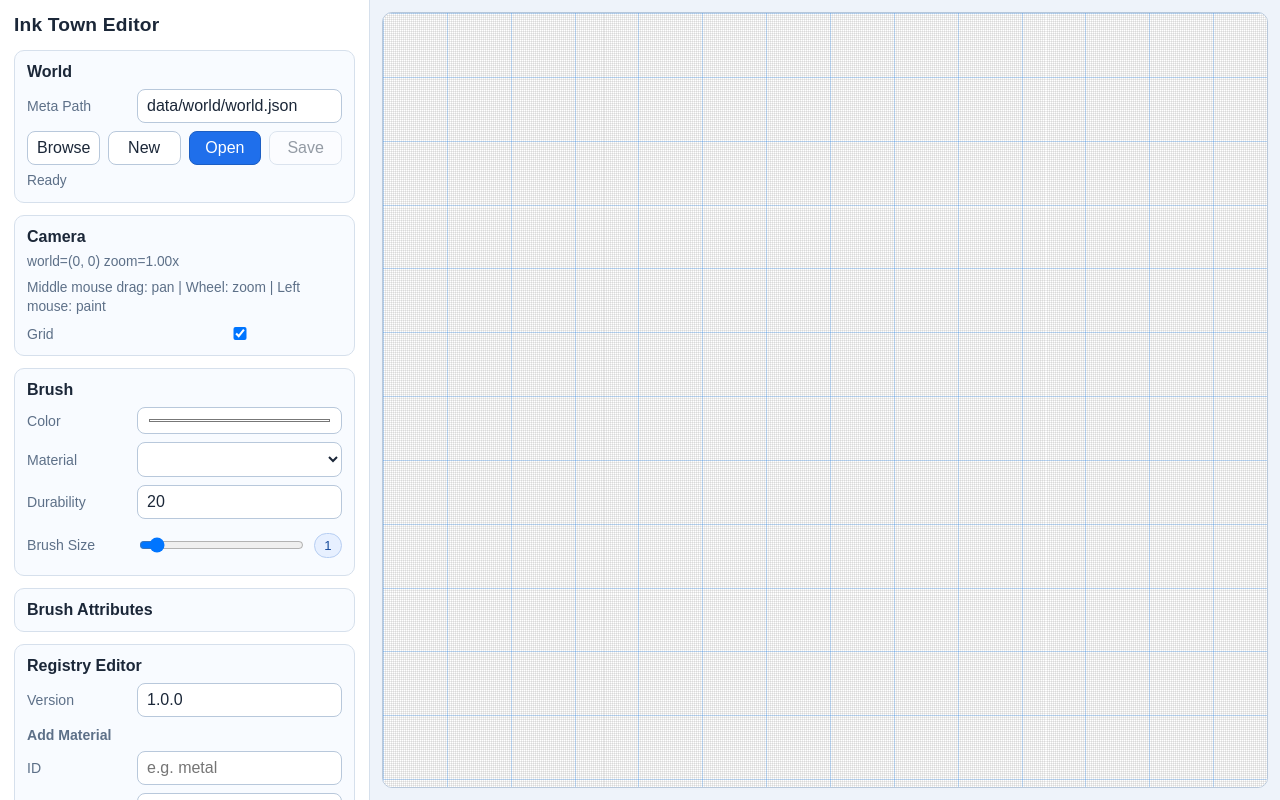
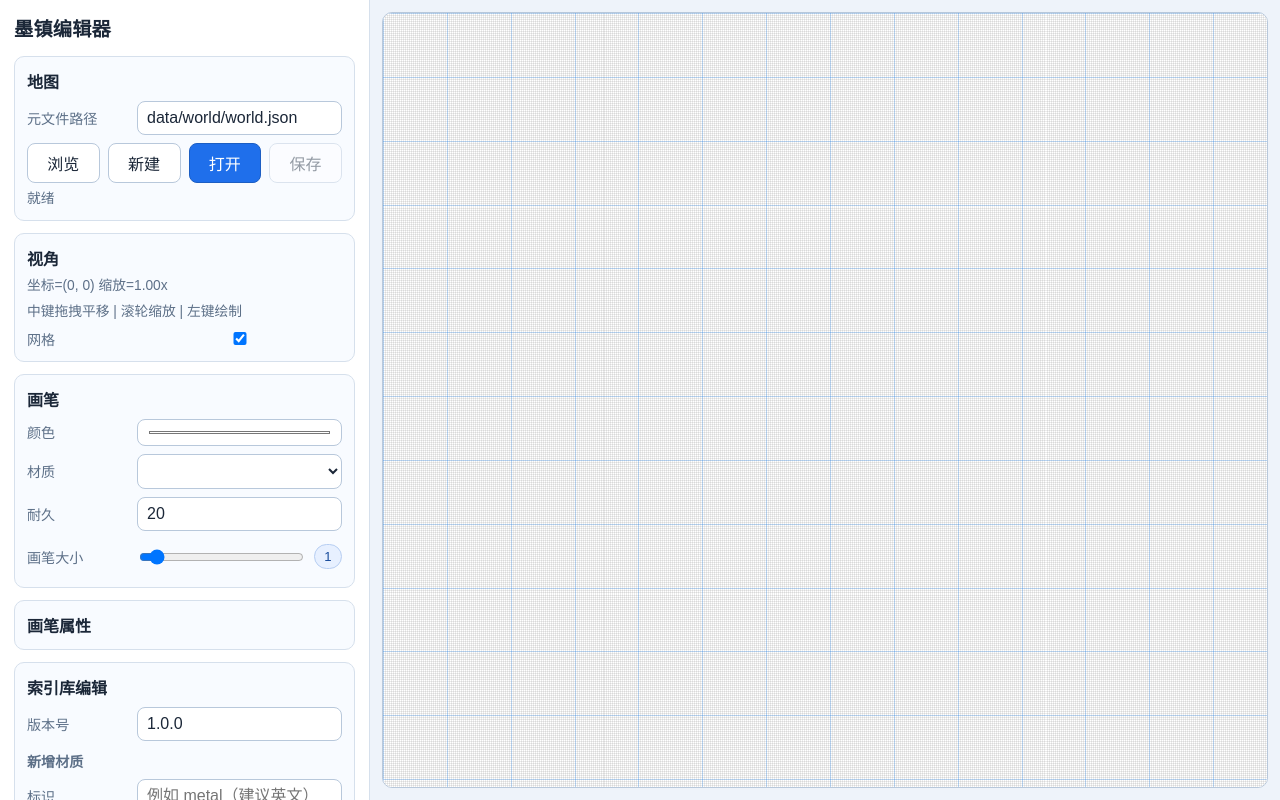
Before and after one commit to Dirinkbottle/Ink-Town, a React (Vite) app: page / in a window 1280 px wide. Built offline with nearby package versions, Linux system fonts and the light colour scheme.

Commit message:
feat(i18n): localize editor UI and runtime errors to Chinese

```diff
--- a/index.html
+++ b/index.html
@@ -3,7 +3,7 @@
   <head>
     <meta charset="UTF-8" />
     <meta name="viewport" content="width=device-width, initial-scale=1.0" />
-    <title>Ink Town Editor</title>
+    <title>墨镇编辑器</title>
   </head>
   <body>
     <div id="root"></div>
--- a/src-tauri/tauri.conf.json
+++ b/src-tauri/tauri.conf.json
@@ -13,7 +13,7 @@
   "app": {
     "windows": [
       {
-        "title": "Ink Town Editor",
+        "title": "墨镇编辑器",
         "label": "main",
         "width": 1400,
         "height": 960,
--- a/src/editor/EditorApp.tsx
+++ b/src/editor/EditorApp.tsx
@@ -45,6 +45,46 @@ function parseCsvValues(raw: string): string[] {
     .filter((v) => v.length > 0);
 }
 
+function zhDisplay(text: string): string {
+  const map: Record<string, string> = {
+    Soil: "土壤",
+    Stone: "石头",
+    Wood: "木材",
+    Water: "水",
+    Terrain: "地形",
+    Humidity: "湿度",
+    Biome: "生态",
+    plain: "平原",
+    forest: "森林",
+    rock: "岩地",
+    water: "水域",
+    dry: "干燥",
+    normal: "正常",
+    wet: "潮湿",
+    temperate: "温带",
+    desert: "沙漠",
+    tundra: "苔原"
+  };
+  return map[text] ?? text;
+}
+
+function zhField(field: string): string {
+  if (field === "material") {
+    return "材质";
+  }
+  if (field === "durability") {
+    return "耐久";
+  }
+  if (field === "color") {
+    return "颜色";
+  }
+  if (field.startsWith("attrs.")) {
+    const attr = field.slice("attrs.".length);
+    return `属性(${zhDisplay(attr)})`;
+  }
+  return field;
+}
+
 function buildBrushOffsets(size: number): Array<{ dx: number; dy: number }> {
   const offsets: Array<{ dx: number; dy: number }> = [];
   const radius = Math.floor(size / 2);
@@ -64,7 +104,7 @@ export function EditorApp() {
   const [registry, setRegistry] = useState<RegistrySnapshot | null>(null);
   const [chunks, setChunks] = useState<Map<string, ChunkData>>(new Map());
   const [dirtyChunkSet, setDirtyChunkSet] = useState(new Set<string>());
-  const [status, setStatus] = useState("Ready");
+  const [status, setStatus] = useState("就绪");
   const [isWorldLoaded, setIsWorldLoaded] = useState(false);
   const [showGrid, setShowGrid] = useState(true);
   const [selectedPixel, setSelectedPixel] = useState<PixelCell>(defaultPixel);
@@ -85,7 +125,7 @@ export function EditorApp() {
   const [newAttributeId, setNewAttributeId] = useState("");
   const [newAttributeLabel, setNewAttributeLabel] = useState("");
   const [newAttributeRequired, setNewAttributeRequired] = useState(false);
-  const [newAttributeValues, setNewAttributeValues] = useState("plain, forest, rock");
+  const [newAttributeValues, setNewAttributeValues] = useState("平原, 森林, 岩地");
 
   const [selectedAttributeForValue, setSelectedAttributeForValue] = useState("");
   const [newValueForAttribute, setNewValueForAttribute] = useState("");
@@ -162,7 +202,7 @@ export function EditorApp() {
         applyLoadedChunks(loaded);
       }
     } catch (error) {
-      setStatus(`Load visible chunks failed: ${String(error)}`);
+      setStatus(`加载可视区分块失败：${String(error)}`);
     } finally {
       loadingVisibleRef.current = false;
       if (queuedVisibleRef.current) {
@@ -266,7 +306,7 @@ export function EditorApp() {
     try {
       worldLoadedRef.current = false;
       setIsWorldLoaded(false);
-      setStatus("Loading world...");
+      setStatus("正在加载地图...");
       const world = await loadWorld(metaPath);
       const snapshot = await loadRegistry();
       setMeta(world.meta);
@@ -288,20 +328,20 @@ export function EditorApp() {
       worldLoadedRef.current = true;
       setIsWorldLoaded(true);
       await ensureVisibleChunks();
-      setStatus("World loaded");
+      setStatus("地图加载完成");
     } catch (error) {
       worldLoadedRef.current = false;
       setIsWorldLoaded(false);
-      setStatus(`Failed to load world: ${String(error)}`);
+      setStatus(`地图加载失败：${String(error)}`);
     }
   };
 
   const handleCreateWorld = async (): Promise<void> => {
     try {
       const selected = await save({
-        title: "Create New World",
+        title: "新建地图",
         defaultPath: "world.json",
-        filters: [{ name: "World Meta", extensions: ["json"] }]
+        filters: [{ name: "地图元文件", extensions: ["json"] }]
       });
       if (!selected) {
         return;
@@ -310,7 +350,7 @@ export function EditorApp() {
       worldLoadedRef.current = false;
       setIsWorldLoaded(false);
       setMetaPath(selected);
-      setStatus("Creating world...");
+      setStatus("正在创建地图...");
 
       const world = await createWorld(selected);
       const snapshot = await loadRegistry();
@@ -333,11 +373,11 @@ export function EditorApp() {
       worldLoadedRef.current = true;
       setIsWorldLoaded(true);
       await ensureVisibleChunks();
-      setStatus("World created and loaded");
+      setStatus("地图创建并加载完成");
     } catch (error) {
       worldLoadedRef.current = false;
       setIsWorldLoaded(false);
-      setStatus(`Create world failed: ${String(error)}`);
+      setStatus(`创建地图失败：${String(error)}`);
     }
   };
 
@@ -346,7 +386,7 @@ export function EditorApp() {
       const selected = await open({
         multiple: false,
         directory: false,
-        filters: [{ name: "World Meta", extensions: ["json"] }]
+        filters: [{ name: "地图元文件", extensions: ["json"] }]
       });
       if (!selected || Array.isArray(selected)) {
         return;
@@ -354,22 +394,22 @@ export function EditorApp() {
       setMetaPath(selected);
       worldLoadedRef.current = false;
       setIsWorldLoaded(false);
-      setStatus(`Selected map: ${selected}`);
+      setStatus(`已选择地图：${selected}`);
     } catch (error) {
-      setStatus(`Select file failed: ${String(error)}`);
+      setStatus(`选择文件失败：${String(error)}`);
     }
   };
 
   const handleSave = async (): Promise<void> => {
     if (!isWorldLoaded) {
-      setStatus("Please open or create a world first");
+      setStatus("请先打开或新建地图");
       return;
     }
     try {
       await saveWorld();
-      setStatus("World saved");
+      setStatus("地图保存成功");
     } catch (error) {
-      setStatus(`Save failed: ${String(error)}`);
+      setStatus(`保存失败：${String(error)}`);
     }
   };
 
@@ -378,10 +418,10 @@ export function EditorApp() {
       const saved = await saveRegistry(snapshot);
       setRegistry(saved);
       hydrateBrushDefaults(saved);
-      setStatus("Registry saved");
+      setStatus("索引库保存成功");
       return true;
     } catch (error) {
-      setStatus(`Save registry failed: ${String(error)}`);
+      setStatus(`索引库保存失败：${String(error)}`);
       return false;
     }
   };
@@ -393,11 +433,11 @@ export function EditorApp() {
     const id = normalizeId(newMaterialId);
     const label = newMaterialLabel.trim();
     if (!id || !label) {
-      setStatus("Material id/label cannot be empty");
+      setStatus("材质 ID 和名称不能为空");
       return;
     }
     if (registry.materials.some((m) => m.id === id)) {
-      setStatus(`Material '${id}' already exists`);
+      setStatus(`材质 '${id}' 已存在`);
       return;
     }
 
@@ -430,15 +470,15 @@ export function EditorApp() {
     const label = newAttributeLabel.trim();
     const values = parseCsvValues(newAttributeValues);
     if (!id || !label) {
-      setStatus("Attribute id/label cannot be empty");
+      setStatus("属性 ID 和名称不能为空");
       return;
     }
     if (values.length === 0) {
-      setStatus("Attribute values cannot be empty");
+      setStatus("属性可选值不能为空");
       return;
     }
     if (registry.attributes.some((a) => a.id === id)) {
-      setStatus(`Attribute '${id}' already exists`);
+      setStatus(`属性 '${id}' 已存在`);
       return;
     }
 
@@ -472,7 +512,7 @@ export function EditorApp() {
       setNewAttributeId("");
       setNewAttributeLabel("");
       setNewAttributeRequired(false);
-      setNewAttributeValues("plain, forest, rock");
+      setNewAttributeValues("平原, 森林, 岩地");
       setSelectedAttributeForValue(id);
     }
   };
@@ -484,19 +524,19 @@ export function EditorApp() {
 
     const value = newValueForAttribute.trim();
     if (!value) {
-      setStatus("New value cannot be empty");
+      setStatus("新增值不能为空");
       return;
     }
 
     const attr = registry.attributes.find((a) => a.id === selectedAttributeForValue);
     if (!attr) {
-      setStatus("Selected attribute not found");
+      setStatus("未找到选中的属性");
       return;
     }
 
     const currentValues = registry.value_sets[attr.value_set] ?? [];
     if (currentValues.includes(value)) {
-      setStatus(`Value '${value}' already exists`);
+      setStatus(`值 '${value}' 已存在`);
       return;
     }
 
@@ -545,7 +585,7 @@ export function EditorApp() {
 
     const valid = await validatePixelPayload(pixel);
     if (!valid.ok) {
-      setStatus(`Validation failed: ${valid.errors.map((e) => `${e.field}: ${e.message}`).join("; ")}`);
+      setStatus(`校验失败：${valid.errors.map((e) => `${zhField(e.field)}: ${e.message}`).join("；")}`);
       return;
     }
 
@@ -559,9 +599,9 @@ export function EditorApp() {
       setSelectedCoord({ x: point.worldX, y: point.worldY });
       setSelectedPixel(pixel);
       lastPaintRef.current = stampKey;
-      setStatus(`Painted ${patches.length} px around (${point.worldX}, ${point.worldY})`);
+      setStatus(`已绘制 ${patches.length} 像素，中心 (${point.worldX}, ${point.worldY})`);
     } catch (error) {
-      setStatus(`Paint failed: ${String(error)}`);
+      setStatus(`绘制失败：${String(error)}`);
     }
   };
 
@@ -581,12 +621,12 @@ export function EditorApp() {
   return (
     <div className="app">
       <aside className="sidebar">
-        <h1 className="title">Ink Town Editor</h1>
+        <h1 className="title">墨镇编辑器</h1>
 
         <div className="section">
-          <strong>World</strong>
+          <strong>地图</strong>
           <div className="row">
-            <label>Meta Path</label>
+            <label>元文件路径</label>
             <input
               value={metaPath}
               onChange={(e) => {
@@ -597,48 +637,48 @@ export function EditorApp() {
             />
           </div>
           <div className="row row-buttons">
-            <button onClick={() => void handleBrowseWorld()}>Browse</button>
-            <button onClick={() => void handleCreateWorld()}>New</button>
+            <button onClick={() => void handleBrowseWorld()}>浏览</button>
+            <button onClick={() => void handleCreateWorld()}>新建</button>
             <button className="primary" onClick={() => void handleOpenWorld()}>
-              Open
+              打开
             </button>
             <button onClick={() => void handleSave()} disabled={!isWorldLoaded}>
-              Save
+              保存
             </button>
           </div>
           <div className="status">{status}</div>
         </div>
 
         <div className="section">
-          <strong>Camera</strong>
+          <strong>视角</strong>
           <div className="status">
-            world=({cameraInfo.x}, {cameraInfo.y}) zoom={cameraInfo.zoom.toFixed(2)}x
+            坐标=({cameraInfo.x}, {cameraInfo.y}) 缩放={cameraInfo.zoom.toFixed(2)}x
           </div>
-          <div className="status">Middle mouse drag: pan | Wheel: zoom | Left mouse: paint</div>
+          <div className="status">中键拖拽平移 | 滚轮缩放 | 左键绘制</div>
           <div className="row">
-            <label>Grid</label>
+            <label>网格</label>
             <input type="checkbox" checked={showGrid} onChange={(e) => setShowGrid(e.target.checked)} />
           </div>
         </div>
 
         <div className="section">
-          <strong>Brush</strong>
+          <strong>画笔</strong>
           <div className="row">
-            <label>Color</label>
+            <label>颜色</label>
             <input type="color" value={brushColor} onChange={(e) => setBrushColor(e.target.value)} />
           </div>
           <div className="row">
-            <label>Material</label>
+            <label>材质</label>
             <select value={brushMaterial} onChange={(e) => setBrushMaterial(e.target.value)}>
               {(registry?.materials ?? []).map((m) => (
                 <option key={m.id} value={m.id}>
-                  {m.label} ({m.id})
+                  {zhDisplay(m.label)} ({m.id})
                 </option>
               ))}
             </select>
           </div>
           <div className="row">
-            <label>Durability</label>
+            <label>耐久</label>
             <input
               type="number"
               min={0}
@@ -647,7 +687,7 @@ export function EditorApp() {
             />
           </div>
           <div className="row">
-            <label>Brush Size</label>
+            <label>画笔大小</label>
             <input
               type="range"
               min={1}
@@ -661,10 +701,10 @@ export function EditorApp() {
         </div>
 
         <div className="section">
-          <strong>Brush Attributes</strong>
+          <strong>画笔属性</strong>
           {(registry?.attributes ?? []).map((attr) => (
             <div className="row" key={attr.id}>
-              <label>{attr.label}</label>
+              <label>{zhDisplay(attr.label)}</label>
               <select
                 value={brushAttrs[attr.id] ?? ""}
                 onChange={(e) => {
@@ -674,7 +714,7 @@ export function EditorApp() {
               >
                 {(attributeOptions[attr.id] ?? []).map((value) => (
                   <option key={value} value={value}>
-                    {value}
+                    {zhDisplay(value)}
                   </option>
                 ))}
               </select>
@@ -683,23 +723,27 @@ export function EditorApp() {
         </div>
 
         <div className="section">
-          <strong>Registry Editor</strong>
+          <strong>索引库编辑</strong>
           <div className="row">
-            <label>Version</label>
+            <label>版本号</label>
             <input value={registryVersionInput} onChange={(e) => setRegistryVersionInput(e.target.value)} />
           </div>
 
-          <div className="sub-title">Add Material</div>
+          <div className="sub-title">新增材质</div>
           <div className="row">
-            <label>ID</label>
-            <input value={newMaterialId} onChange={(e) => setNewMaterialId(e.target.value)} placeholder="e.g. metal" />
+            <label>标识</label>
+            <input
+              value={newMaterialId}
+              onChange={(e) => setNewMaterialId(e.target.value)}
+              placeholder="例如 metal（建议英文）"
+            />
           </div>
           <div className="row">
-            <label>Label</label>
-            <input value={newMaterialLabel} onChange={(e) => setNewMaterialLabel(e.target.value)} placeholder="Metal" />
+            <label>名称</label>
+            <input value={newMaterialLabel} onChange={(e) => setNewMaterialLabel(e.target.value)} placeholder="例如 金属" />
           </div>
           <div className="row">
-            <label>Max Durability</label>
+            <label>最大耐久</label>
             <input
               type="number"
               min={0}
@@ -708,70 +752,74 @@ export function EditorApp() {
             />
           </div>
           <div className="row row-buttons">
-            <button onClick={() => void handleAddMaterial()}>Add Material</button>
+            <button onClick={() => void handleAddMaterial()}>添加材质</button>
           </div>
 
-          <div className="sub-title">Add Attribute</div>
+          <div className="sub-title">新增属性</div>
           <div className="row">
-            <label>ID</label>
-            <input value={newAttributeId} onChange={(e) => setNewAttributeId(e.target.value)} placeholder="e.g. biome" />
+            <label>标识</label>
+            <input
+              value={newAttributeId}
+              onChange={(e) => setNewAttributeId(e.target.value)}
+              placeholder="例如 biome（建议英文）"
+            />
           </div>
           <div className="row">
-            <label>Label</label>
-            <input value={newAttributeLabel} onChange={(e) => setNewAttributeLabel(e.target.value)} placeholder="Biome" />
+            <label>名称</label>
+            <input value={newAttributeLabel} onChange={(e) => setNewAttributeLabel(e.target.value)} placeholder="例如 生态群落" />
           </div>
           <div className="row">
-            <label>Values (CSV)</label>
+            <label>可选值（逗号分隔）</label>
             <input value={newAttributeValues} onChange={(e) => setNewAttributeValues(e.target.value)} />
           </div>
           <div className="row">
-            <label>Required</label>
+            <label>必填</label>
             <input type="checkbox" checked={newAttributeRequired} onChange={(e) => setNewAttributeRequired(e.target.checked)} />
           </div>
           <div className="row row-buttons">
-            <button onClick={() => void handleAddAttribute()}>Add Attribute</button>
+            <button onClick={() => void handleAddAttribute()}>添加属性</button>
           </div>
 
-          <div className="sub-title">Append Value</div>
+          <div className="sub-title">追加属性值</div>
           <div className="row">
-            <label>Attribute</label>
+            <label>属性</label>
             <select value={selectedAttributeForValue} onChange={(e) => setSelectedAttributeForValue(e.target.value)}>
-              <option value="">Select...</option>
+              <option value="">请选择...</option>
               {(registry?.attributes ?? []).map((attr) => (
                 <option key={attr.id} value={attr.id}>
-                  {attr.label} ({attr.id})
+                  {zhDisplay(attr.label)} ({attr.id})
                 </option>
               ))}
             </select>
           </div>
           <div className="row">
-            <label>New Value</label>
-            <input value={newValueForAttribute} onChange={(e) => setNewValueForAttribute(e.target.value)} placeholder="e.g. swamp" />
+            <label>新增值</label>
+            <input value={newValueForAttribute} onChange={(e) => setNewValueForAttribute(e.target.value)} placeholder="例如 沼泽" />
           </div>
           <div className="row row-buttons">
-            <button onClick={() => void handleAddValueToAttribute()}>Add Value</button>
+            <button onClick={() => void handleAddValueToAttribute()}>添加值</button>
           </div>
         </div>
 
         <div className="section">
-          <strong>Inspect</strong>
-          <div className="status">{selectedCoord ? `(${selectedCoord.x}, ${selectedCoord.y})` : "no cell selected"}</div>
+          <strong>检视</strong>
+          <div className="status">{selectedCoord ? `(${selectedCoord.x}, ${selectedCoord.y})` : "未选中像素"}</div>
           <div className="row">
-            <label>RGB</label>
+            <label>颜色</label>
             <input value={rgbToHex(selectedPixel.color)} readOnly />
           </div>
           <div className="row">
-            <label>Material</label>
-            <input value={selectedPixel.material} readOnly />
+            <label>材质</label>
+            <input value={zhDisplay(selectedPixel.material)} readOnly />
           </div>
           <div className="row">
-            <label>Durability</label>
+            <label>耐久</label>
             <input value={selectedPixel.durability} readOnly />
           </div>
           <div>
             {Object.entries(selectedPixel.attrs).map(([k, v]) => (
               <span key={k} className="attr-pill">
-                {k}:{v}
+                {zhDisplay(k)}:{zhDisplay(v)}
               </span>
             ))}
           </div>
```
Also changed, not shown: 1 other file (tests, documents, lock files or other folders).
